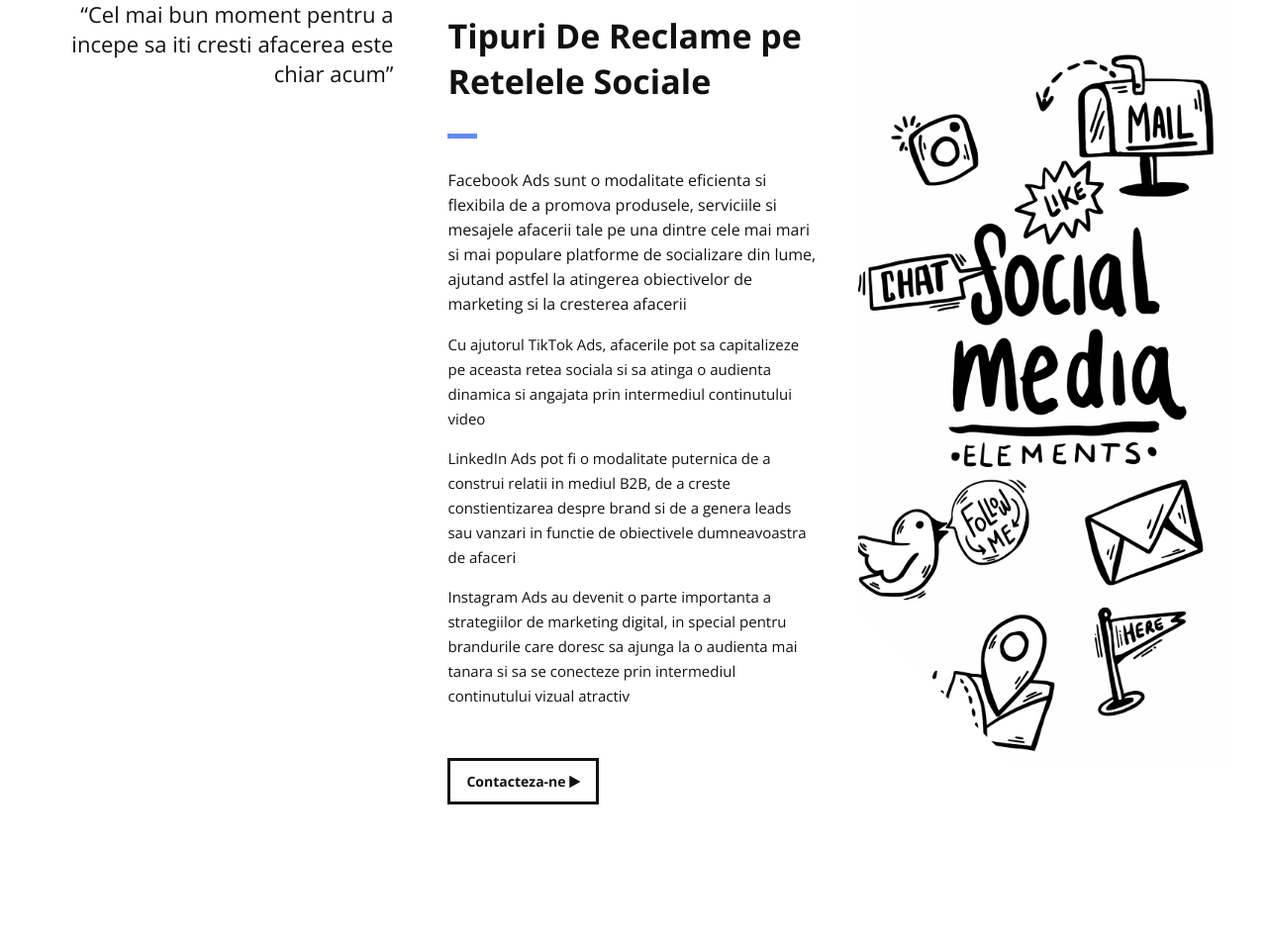
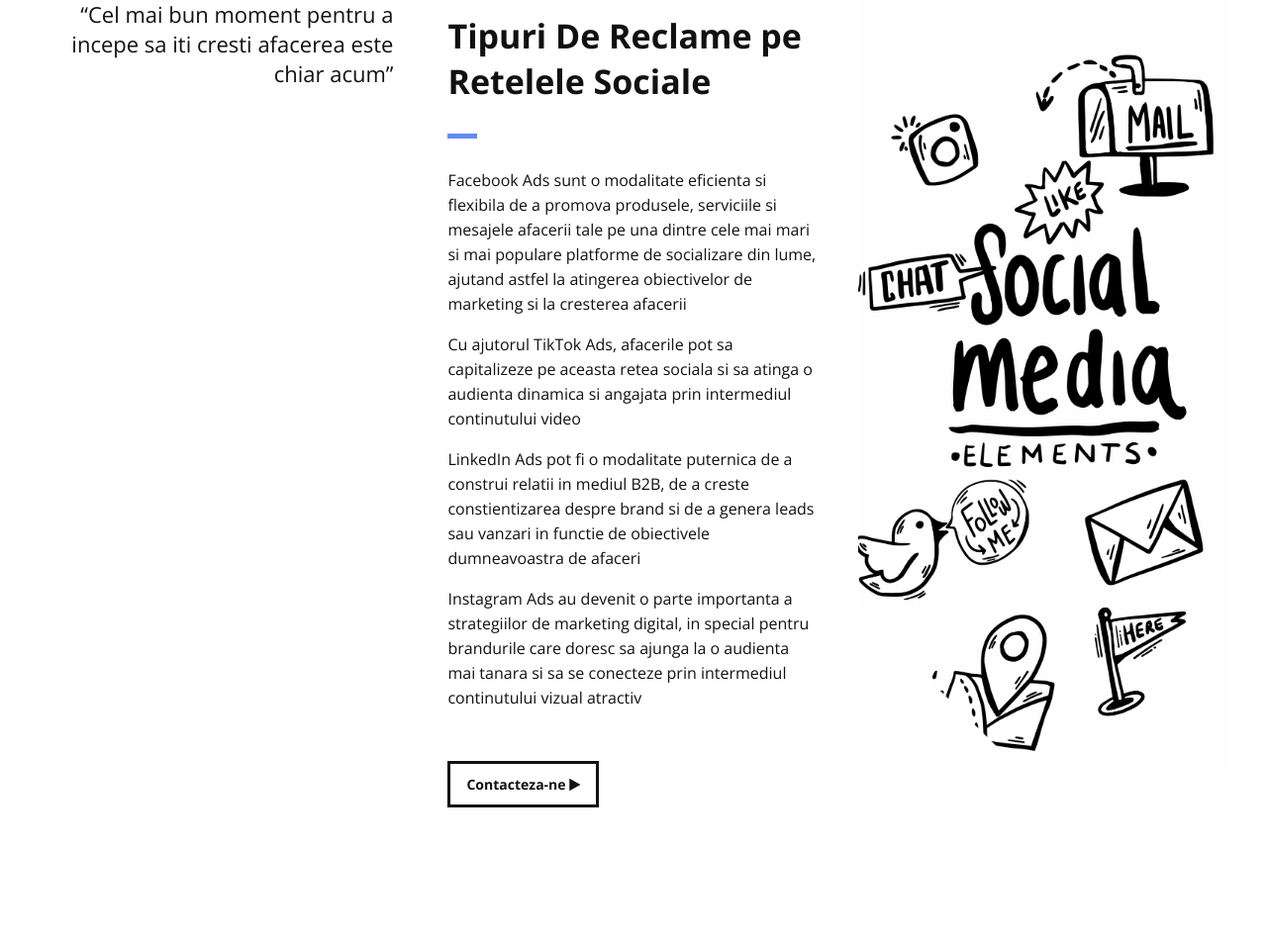
Before and after one commit to Stilledood/EscMapSite, a Django app: page /services/social_media_management in a window 1280 px wide. Shown: the part 1470-2424 px from the top of the page at 99% size. Run offline with Django 4.2, Linux system fonts and the light colour scheme.

Commit message:
Created services page 3

```diff
--- a/EscMap/templates/social_media_management.html
+++ b/EscMap/templates/social_media_management.html
@@ -41,11 +41,11 @@
                         <h2 class="section-title">Tipuri De Reclame pe Retelele Sociale</h2>
                         <p class="section-subtitle">Facebook Ads sunt o modalitate eficienta si flexibila de a promova produsele, serviciile si mesajele afacerii tale pe una dintre cele mai mari si mai populare platforme de socializare din lume, ajutand astfel la atingerea obiectivelor de marketing si la cresterea afacerii</p>
                     </div>
-                    <p>Cu ajutorul TikTok Ads, afacerile pot sa capitalizeze pe aceasta retea sociala si sa atinga o audienta dinamica si angajata prin intermediul continutului video</p>
-                    <p>
+                    <p class="section-subtitle">Cu ajutorul TikTok Ads, afacerile pot sa capitalizeze pe aceasta retea sociala si sa atinga o audienta dinamica si angajata prin intermediul continutului video</p>
+                    <p class="section-subtitle">
                         LinkedIn Ads pot fi o modalitate puternica de a construi relatii in mediul B2B, de a creste constientizarea despre brand si de a genera leads sau vanzari in functie de obiectivele dumneavoastra de afaceri
                     </p>
-                    <p>
+                    <p class="section-subtitle">
                         Instagram Ads au devenit o parte importanta a strategiilor de marketing digital, in special pentru brandurile care doresc sa ajunga la o audienta mai tanara si sa se conecteze prin intermediul continutului vizual atractiv
                     </p>
                     <!-- Just replace the Video ID "UYJ5IjBRlW8" with the ID of your video on YouTube (Found within the URL) -->
```
